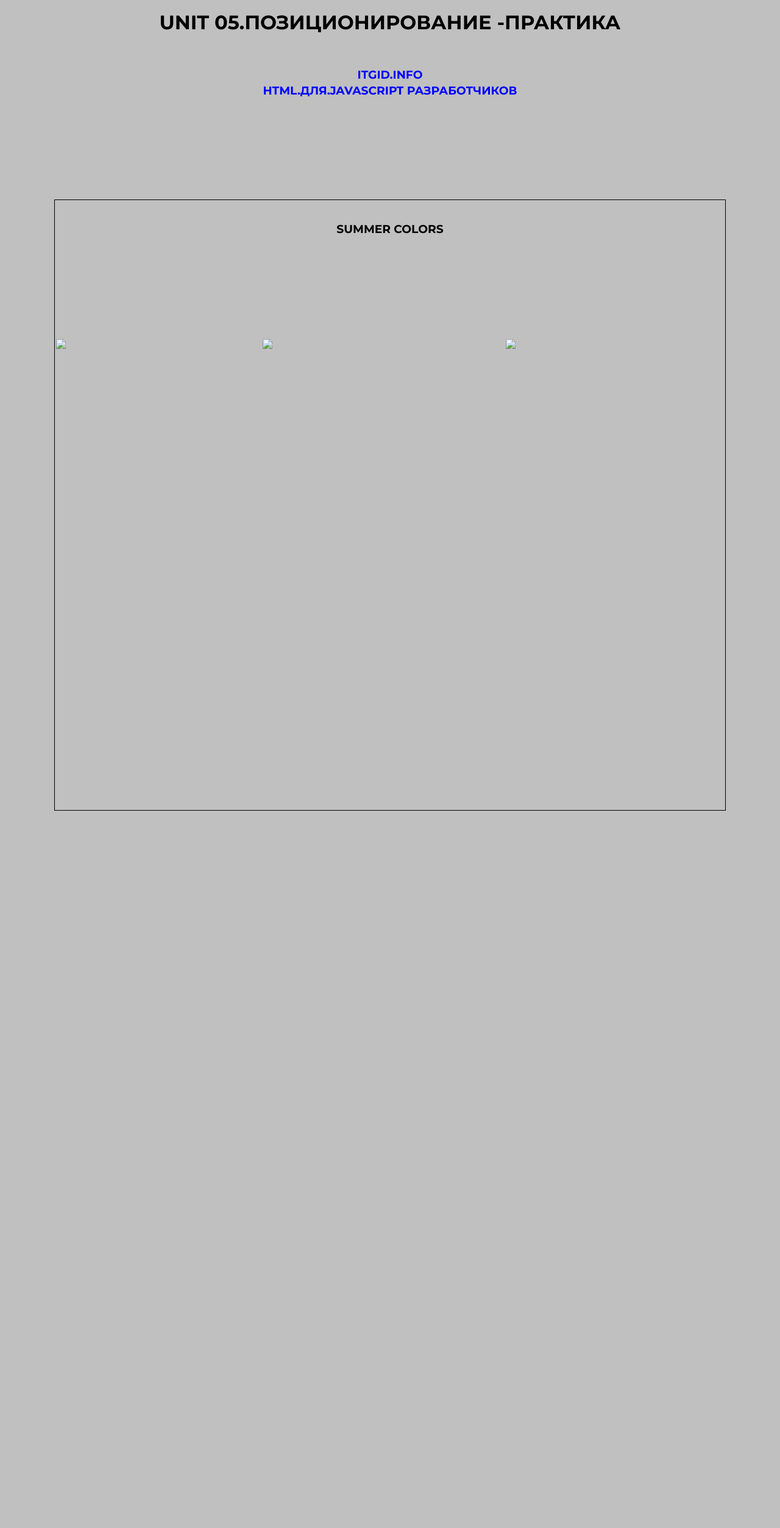
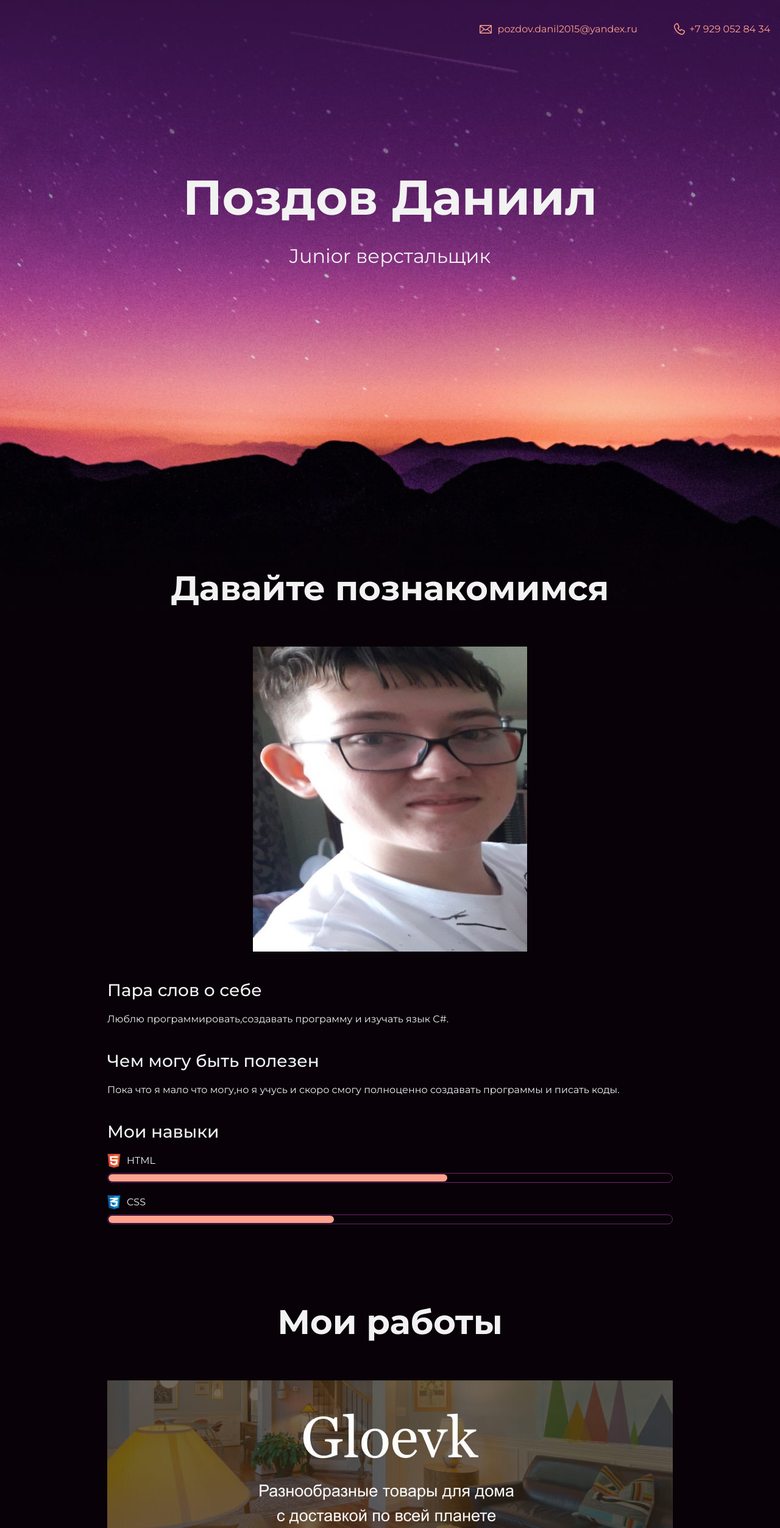
Before and after one commit to Danilkap/my-site, a plain HTML site: page index.html in a window 1280 px wide. Shown: the top 2505 px of the page at 61% size. Before the commit the page ends 1529 px from the top, so only its background shows below. Drawn offline with Linux system fonts and the light colour scheme.

Commit message:
Обновил

```diff
--- a/index.html
+++ b/index.html
@@ -4,18 +4,73 @@
     <meta charset="UTF-8">
     <link rel="stylesheet" href="style.css">
     <link href="https://fonts.googleapis.com/css?family=Montserrat:400,500,700|Old+Standard+TT&display=swap&subset=cyrillic" rel="stylesheet">
-    <title>Страница фотографий</title>
+    <title>Портфолио Junior верстальщика</title>
   </head>
+
   <body>
-    <h1>UNIT 05.ПОЗИЦИОНИРОВАНИЕ -ПРАКТИКА</h1>
-    <h3>ITGID.INFO</h3>
-     <h3>HTML.ДЛЯ.JAVASCRIPT РАЗРАБОТЧИКОВ </h3>
-    <div class="t">
-      <h3 class="text">SUMMER COLORS</h3>
-      <div class="s"></div>
-    <img src="img/foto1.jpg"width="310" height="400" >
-    <img src="img/foto2.jpg"width="370" height="400" >
-    <img src="img/foto3.jpg"width="330" height="400" >
+    <header class="page-header">
+      <div class="container">
+      <a class="header-email" href="mailto:pozdov.danil2015@yandex.ru">pozdov.danil2015@yandex.ru</a>
+    <a class="header-phone" href="tel:+79290528434">+7 929 052 84 34</a>
+      </div>
+    </header>
+
+    <section class="hero-image">
+      <div class="container">
+      <h1 class="heading">Поздов Даниил</h1>
+      <p>Junior верстальщик</p>
+      </div>
+    </section>
+
+    <section class="intro">
+      <div class="container">
+      <h2 class="subheading">Давайте познакомимся</h2>
+      <figure class="user-image" >
+       <img src="files/Danil.jpg" width="450" height="500" alt="Фотография Поздова Даниила">
+      </figure>
+      <h3>Пара слов о себе</h3>
+      <p>Люблю программировать,создавать программу и изучать язык C#.</p>
+      <h3>Чем могу быть полезен</h3>
+      <p>Пока что я мало что могу,но я учусь и скоро смогу полноценно создавать программы и писать коды.</p>
+      <div class="skills">
+     <h3>Мои навыки</h3>
+     <dl class="skills-list">
+       <dt class="skill-html">HTML</dt>
+       <dd class="level"><div style="width: 60%;">60%</div></dd>
+       <dt class="skill-css">CSS</dt>
+       <dd class="level"><div style="width: 40%;">40%</div></dd>
+      </dl>
     </div>
+    </div>
+    </section>
+
+    <section class="portfolio">
+      <div class="container">
+      <h2 class="subheading">Мои работы</h2>
+       <figure class="project-image">
+         <img src="files/project.jpg" width="928" height="536" alt="Cайт магазина товаров для дома">
+        </figure>
+      <h3>Магазин товаров для дома</h3>
+      <p>Мой первый сайт.</p>
+     <a class="button" href="source/index.html">Открыть страницу</a>
+      <h3>Блог начинающего верстальщика</h3>
+      <p>Статический блог про обучение HTML и CSS.</p>
+      </div>
+    </section>
+    <div class="container">
+    <h2>Расписание занятий</h2>
+     <a class="button" href="table/table.html">Открыть страницу</a>
+    </div>
+    <div class="container">
+    <h2>Страница фотографий</h2>
+     <a class="button" href="position/index.html">Открыть страницу</a>
+    </div>
+
+    <footer class="page-footer">
+      <div class="container">
+      <a class="footer-email" href="mailto:pozdov.danil2015@yandex.ru">pozdov.danil2015@yandex.ru</a>
+    <a class="footer-phone" href="tel:+79290528434">+7 929 052 84 34</a>
+      </div>
+    </footer>
   </body>
 </html>
--- a/position/style.css
+++ b/position/style.css
@@ -29,13 +29,14 @@ img {
    margin-right: 25px;
    margin-bottom: 35px;
 }
+.text {
+  text-align: center;
+   color: black;
+}
 
-p {
- padding-top: 30px;
-}
 .t {
  width:1100px ;
- height:1500px ;
+ height:1000px ;
  border: 1px solid black;
  margin: 200px auto;
  background-image: url("img/backgraynd.jpg");
--- a/style.css
+++ b/style.css
@@ -5,48 +5,185 @@ body {
   font-size: 16px;
   line-height: 32px;
   color: #f2f2f2;
-  background-color: silver;
+  background-color: #080208;
+  background-image: url("img/hero-bg.jpg");
   background-repeat: no-repeat;
   background-position: top center;
-  text-decoration-color: black;
 }
 
-h1 {
-   background-repeat: no-repeat;
-  background-position: top center;
-   text-align: center;
-   color: black;
+.container {
+  max-width: 928px;
+  margin: 0  auto;
+  padding: 0 16px;
 }
 
-h3 {
-  color: blue;
-  text-align: center;
-   margin: 0 0 -70px;
+.page-header {
+  margin: 0 0 180px;
   padding: 32px 0 32px;
 }
 
-img {
-   margin-right: 25px;
-   margin-bottom: 35px;
-}
-.text {
-  text-align: center;
-   color: black;
+.page-header .container,
+.page-footer .container {
+  max-width: 1408px;
+  text-align: right;
 }
 
-.t {
- width:1100px ;
- height:1000px ;
- border: 1px solid black;
- margin: 200px auto;
- background-image: url("img/backgraynd.jpg");
- color: black;
+.page-header a {
+  margin-left: 56px;
+  color: #fea18d;
+  text-decoration: none;
+  background-repeat: no-repeat;
+  background-position: left;
 }
 
-.s {
- position: relative;
- width:200px ;
- height:200px ;
- text-decoration-color: black;
+.header-email {
+  padding-left: 30px;
+  background-image: url("img/icon-email.svg");
+}
 
+.header-phone {
+  padding-left: 25px;
+  background-image: url("img/icon-phone.svg");
 }
+
+.hero-image {
+  margin-bottom: 480px;
+}
+
+.hero-image .container {
+  max-width: 1408px;
+  text-align: center;
+}
+
+.heading {
+  margin: 0 0 24px;
+  font-size: 80px;
+  line-height: 96px;
+}
+
+.hero-image p {
+  margin: 0;
+  font-size: 32px;
+  line-height: 48px;
+}
+
+.intro {
+  margin: 0 0 120px;
+}
+
+.subheading {
+  margin: 0 0 56px;
+  font-size: 56px;
+  line-height: 80px;
+  text-align: center;
+}
+
+.user-image {
+  margin: 0 0 32px;
+  text-align: center;
+}
+
+.intro h3,
+.portfolio h3 {
+  margin: 0 0 12px;
+  font-size: 28px;
+  line-height: 40px;
+  font-weight: 500;
+}
+
+.intro p {
+  margin: 0 0 32px;
+}
+
+.skills-list {
+  margin: 0;
+  padding: 0;
+}
+
+.skills-list dt {
+  padding-left: 32px;
+  background-repeat: no-repeat;
+  background-position: left;
+}
+
+.skill-html {
+  background-image: url("img/icon-html.svg");
+}
+
+.skill-css {
+  background-image: url("img/icon-css.svg");
+}
+
+.level {
+  margin: 4px 0 16px;
+  padding: 0;
+  height: 14px;
+  font-size: 0;
+  background-color: #080208;
+  border: 1px solid #712073;
+  border-radius: 8px;
+}
+
+.level div {
+  margin: 1px;
+  height: 12px;
+  background-color: #fea18d;
+  border-radius: 6px;
+}
+
+.portfolio {
+  margin: 0 0 120px;
+}
+
+.projects {
+  margin: 0;
+  padding: 0;
+  list-style: none;
+}
+
+.projects li {
+  margin: 0 0 80px;
+}
+
+.project-image {
+  margin: 0 0 24px;
+  text-align: center;
+}
+
+.projects p {
+  margin: 0 0 24px;
+}
+
+.button {
+  padding: 6px 20px;
+  display: inline-block;
+  vertical-align: baseline;
+  text-decoration: none;
+  text-transform: uppercase;
+  border-radius: 4px;
+  background-color: #712073;
+  color: #ffffff;
+}
+
+.page-footer {
+  padding: 40px 0;
+  background-color: #260c26;
+}
+
+.page-footer a {
+  margin-left: 56px;
+  color: #fea18d;
+  text-decoration: none;
+  background-repeat: no-repeat;
+  background-position: left;
+}
+
+.footer-email {
+  padding-left: 30px;
+  background-image: url("img/icon-email.svg");
+}
+
+.footer-phone {
+  padding-left: 25px;
+  background-image: url("img/icon-phone.svg");
+}
```
Also changed, not shown: position/index.html (+5 -5 lines).
